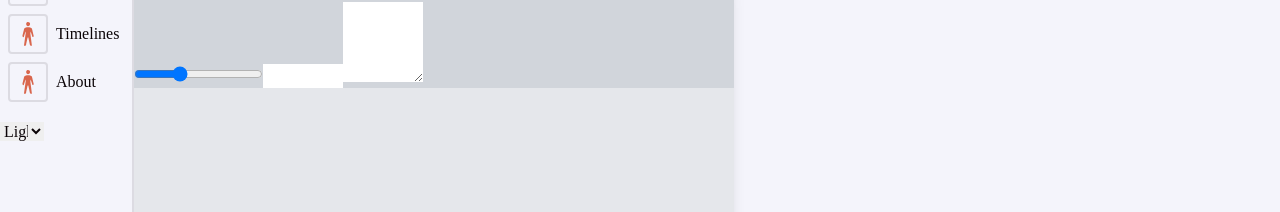
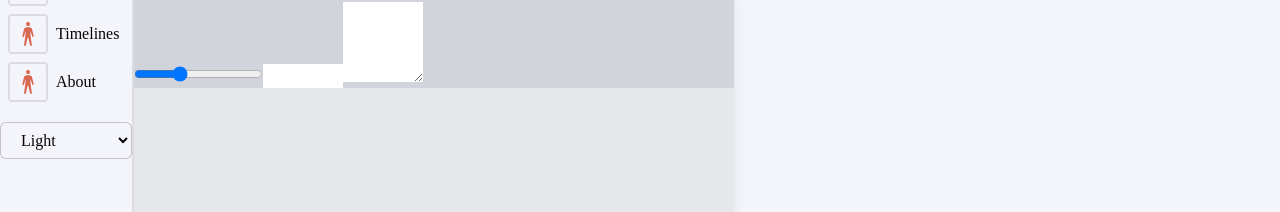
Before and after one commit to Nekonyx13/plotpoint-web, a Vue app: page / in a window 1280 px wide. Shown: the part 94-306 px from the top of the page. Built offline with nearby package versions, Linux system fonts and the light colour scheme; a web font is replaced by a local one.

Commit message:
fixed option background styling

```diff
--- a/src/components/NavBar.vue
+++ b/src/components/NavBar.vue
@@ -42,7 +42,7 @@ const sidebarItems = ref([
       </div>
     </nav>
 
-    <select v-model="theme" class="w-1/3">
+    <select v-model="theme">
       <option v-for="t in preferenceStore.THEMES" :value="t" :key="t">
         {{ t.charAt(0).toUpperCase() + t.slice(1) }}
       </option>
--- a/src/main.css
+++ b/src/main.css
@@ -39,4 +39,13 @@
   h6 {
     @apply font-heading font-bold;
   }
+
+  select {
+    @apply bg-background text-text border border-text/20 rounded-md py-2 px-4 block w-full leading-tight focus:outline-none focus:ring-2 focus:ring-accent focus:ring-opacity-50;
+  }
+
+  option {
+    @apply bg-background text-text font-body;
+    font-family: 'Roboto Slab', sans-serif;
+  }
 }
--- a/src/stores/preferences.ts
+++ b/src/stores/preferences.ts
@@ -4,6 +4,8 @@ import { ref, watch } from 'vue'
 export const usePreferenceStore = defineStore('preferences', () => {
   const THEMES = ref(['light', 'dark'])
   const theme = ref<string>(localStorage.getItem('theme') || 'light')
+
+  document.body.className = theme.value
 
   watch(theme, (newTheme) => {
     localStorage.setItem('theme', newTheme)
```
